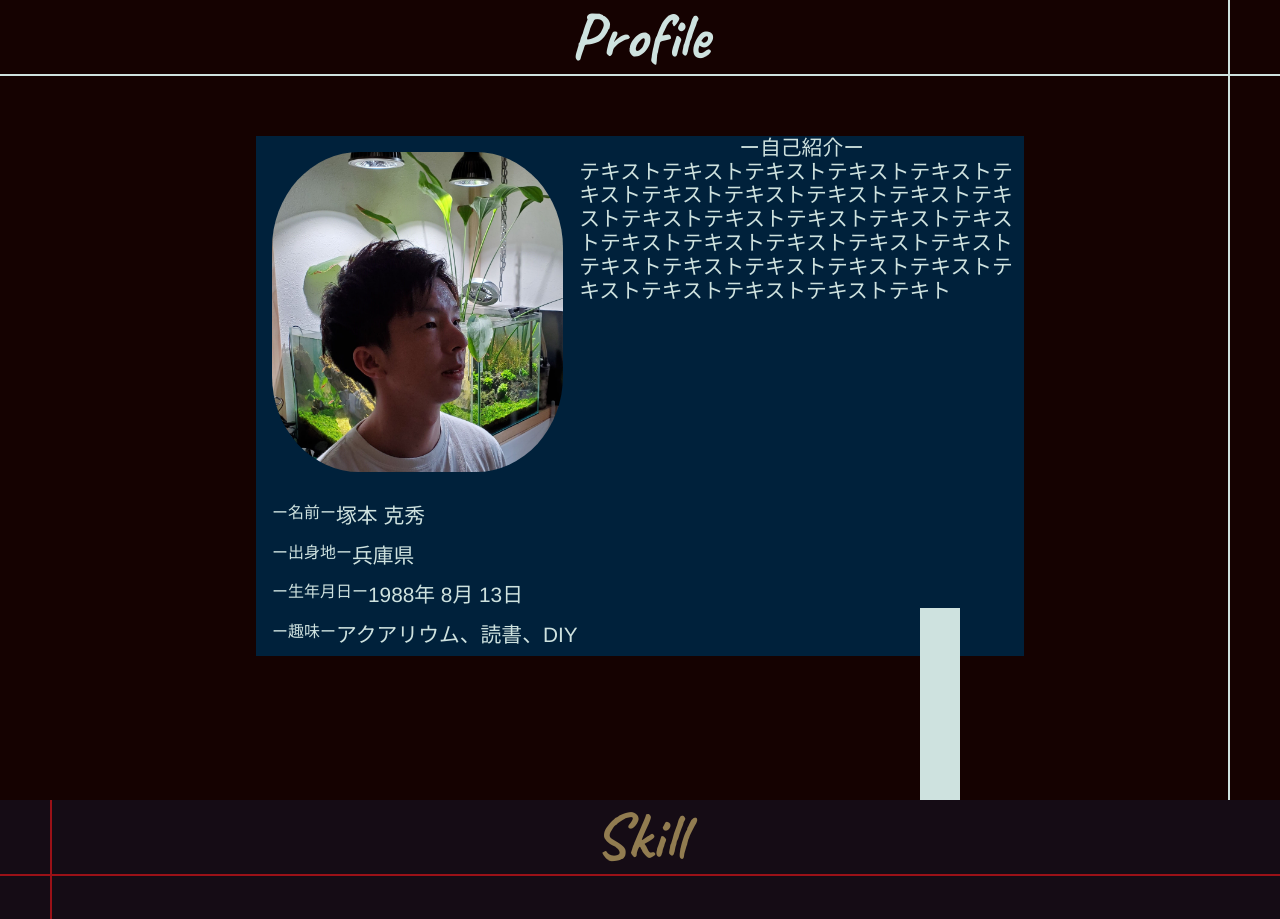
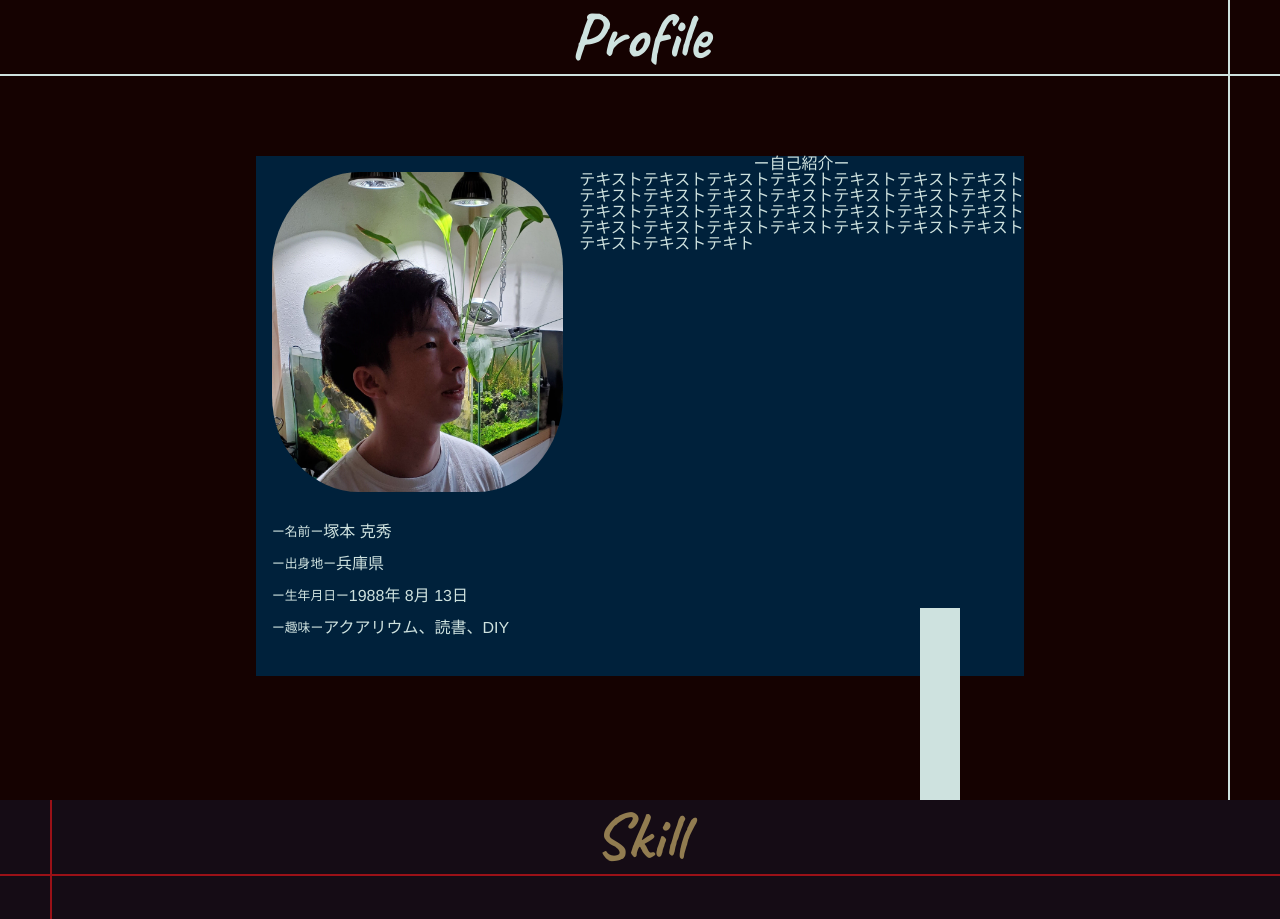
Before and after one commit to yoshihide1/Vue-Portfolio, a Vue app: page / in a window 1280 px wide. Shown: the part 800-1719 px from the top of the page. Built offline with nearby package versions, Linux system fonts and the light colour scheme; a web font is replaced by a local one.

Commit message:
profile部分のずれ修正

```diff
--- a/src/components/profile.vue
+++ b/src/components/profile.vue
@@ -95,13 +95,15 @@ export default {
 }
 .profile__text__title {
   margin-top: 1rem;
-  font-size: 1rem;
+  font-size: 0.8rem;
   display: flex;
 }
 .profile__text {
   display: flex;
   text-align: left;
-  font-size: 1.3rem;
+  font-size: 1rem;
+  line-height: 1rem;
+
 }
 .profile__text img {
   margin: 0 2rem 0 1rem;
@@ -123,7 +125,7 @@ export default {
   position: absolute;
   top: 0;
   right: 0;
-  bottom: 10vh;
+  bottom: 5vh;
   left: 0;
   margin: auto;
   height: 65vh;
@@ -152,7 +154,6 @@ export default {
     font-size: 1.2rem;
   }
   .profile__text img {
-    /* margin: 1rem 0 0 0; */
     height: 30vh;
   }
   .profile__text__title {
```
